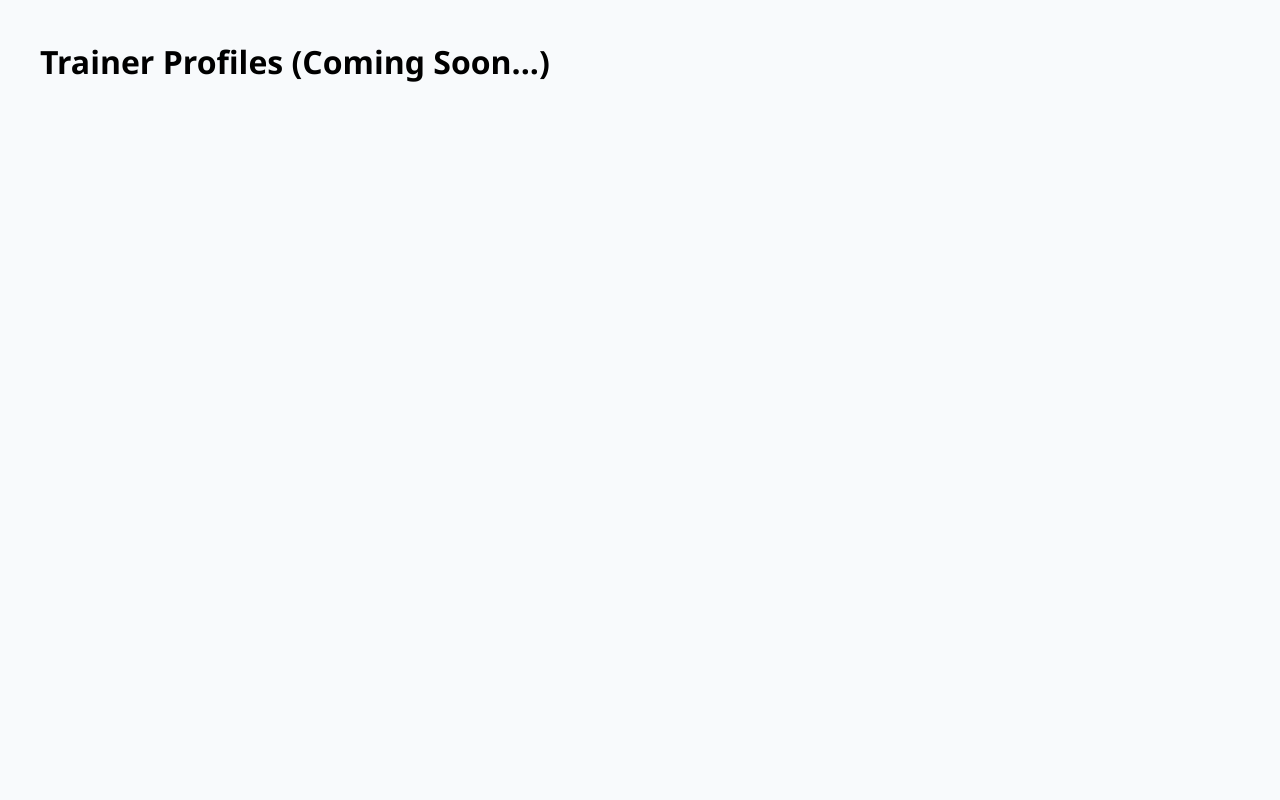
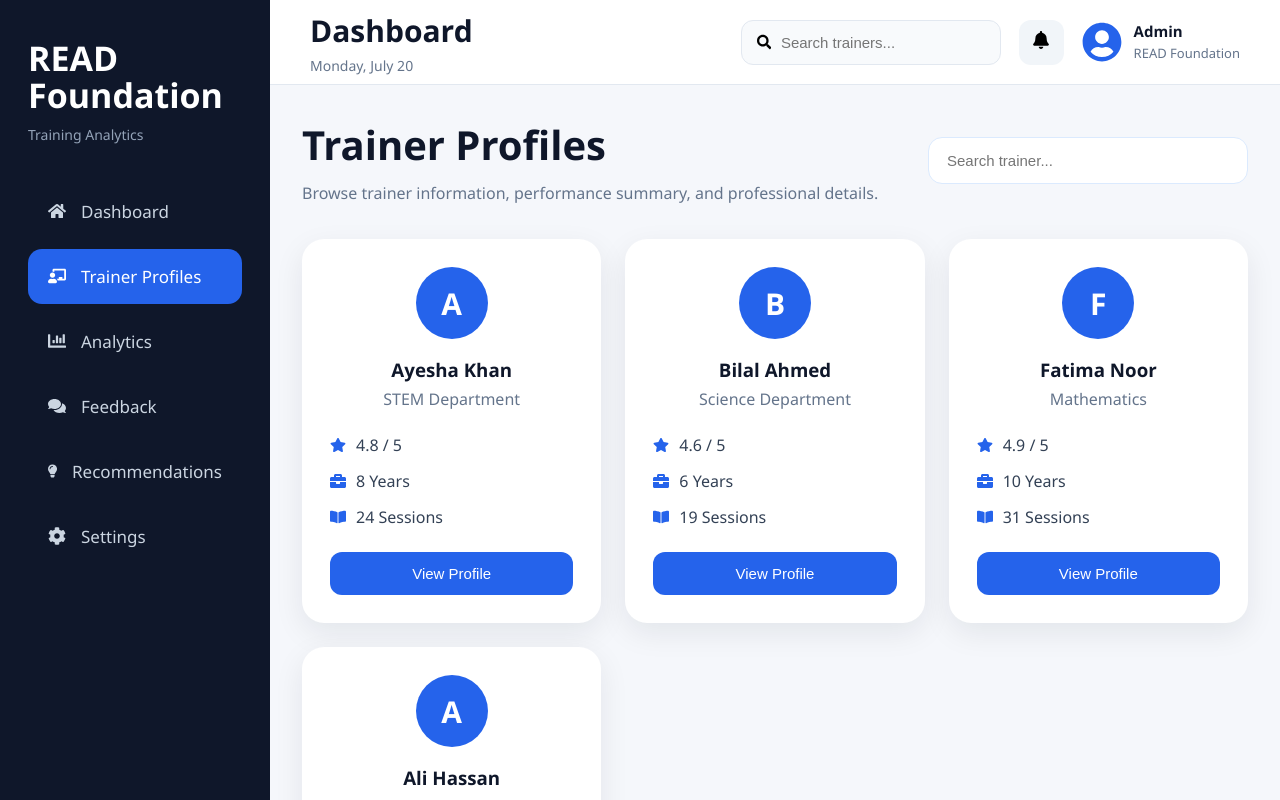
Before and after one commit to 231244-lgtm/AI-Training-Analytics-System, a React app: page /trainer-profiles in a window 1280 px wide. Shown: the top 800 px of the page. Built offline with nearby package versions, Linux system fonts and the light colour scheme; the HTML template or start-up script is replaced by a standard one.

Commit message:
feat: add trainer profiles module

```diff
--- /dev/null
+++ b/src/components/TrainerCard.jsx
@@ -0,0 +1,56 @@
+import {
+  FaStar,
+  FaBriefcase,
+  FaBookOpen,
+} from "react-icons/fa";
+
+import "../styles/TrainerCard.css";
+
+function TrainerCard({
+  name,
+  department,
+  rating,
+  experience,
+  sessions,
+}) {
+  return (
+    <div className="trainer-card">
+
+      <div className="trainer-avatar">
+        {name.charAt(0)}
+      </div>
+
+      <h3>{name}</h3>
+
+      <p className="department">
+        {department}
+      </p>
+
+      <div className="trainer-info">
+
+        <div>
+          <FaStar />
+          <span>{rating}</span>
+        </div>
+
+        <div>
+          <FaBriefcase />
+          <span>{experience}</span>
+        </div>
+
+        <div>
+          <FaBookOpen />
+          <span>{sessions}</span>
+        </div>
+
+      </div>
+
+      <button className="profile-btn">
+        View Profile
+      </button>
+
+    </div>
+  );
+}
+
+export default TrainerCard;
--- a/src/pages/TrainerProfiles.jsx
+++ b/src/pages/TrainerProfiles.jsx
@@ -1,8 +1,91 @@
+import Sidebar from "../components/Sidebar";
+import Navbar from "../components/Navbar";
+import TrainerCard from "../components/TrainerCard";
+
+import "../styles/TrainerProfiles.css";
+
 function TrainerProfiles() {
+  const trainers = [
+    {
+      name: "Ayesha Khan",
+      department: "STEM Department",
+      rating: "4.8 / 5",
+      experience: "8 Years",
+      sessions: "24 Sessions",
+    },
+    {
+      name: "Bilal Ahmed",
+      department: "Science Department",
+      rating: "4.6 / 5",
+      experience: "6 Years",
+      sessions: "19 Sessions",
+    },
+    {
+      name: "Fatima Noor",
+      department: "Mathematics",
+      rating: "4.9 / 5",
+      experience: "10 Years",
+      sessions: "31 Sessions",
+    },
+    {
+      name: "Ali Hassan",
+      department: "English Department",
+      rating: "4.7 / 5",
+      experience: "7 Years",
+      sessions: "22 Sessions",
+    },
+  ];
+
   return (
-    <h1 style={{ padding: "40px" }}>
-      Trainer Profiles (Coming Soon...)
-    </h1>
+    <div className="dashboard">
+
+      <Sidebar />
+
+      <div className="dashboard-content">
+
+        <Navbar />
+
+        <div className="trainer-page">
+
+          <div className="trainer-header">
+
+            <div>
+              <h1>Trainer Profiles</h1>
+
+              <p>
+                Browse trainer information, performance summary,
+                and professional details.
+              </p>
+            </div>
+
+            <input
+              type="text"
+              placeholder="Search trainer..."
+              className="search-trainer"
+            />
+
+          </div>
+
+          <div className="trainer-grid">
+
+            {trainers.map((trainer, index) => (
+              <TrainerCard
+                key={index}
+                name={trainer.name}
+                department={trainer.department}
+                rating={trainer.rating}
+                experience={trainer.experience}
+                sessions={trainer.sessions}
+              />
+            ))}
+
+          </div>
+
+        </div>
+
+      </div>
+
+    </div>
   );
 }
 
--- /dev/null
+++ b/src/styles/TrainerCard.css
@@ -0,0 +1,73 @@
+.trainer-card {
+  background: white;
+  border-radius: 22px;
+  padding: 28px;
+  text-align: center;
+  box-shadow: 0 10px 30px rgba(15, 23, 42, 0.08);
+  transition: all 0.3s ease;
+}
+
+.trainer-card:hover {
+  transform: translateY(-6px);
+  box-shadow: 0 18px 40px rgba(15, 23, 42, 0.12);
+}
+
+.trainer-avatar {
+  width: 72px;
+  height: 72px;
+  margin: auto;
+  border-radius: 50%;
+  background: #2563eb;
+  color: white;
+  font-size: 30px;
+  font-weight: bold;
+  display: flex;
+  justify-content: center;
+  align-items: center;
+}
+
+.trainer-card h3 {
+  margin-top: 18px;
+  color: #0f172a;
+}
+
+.department {
+  color: #64748b;
+  margin-top: 6px;
+  margin-bottom: 24px;
+}
+
+.trainer-info {
+  display: flex;
+  flex-direction: column;
+  gap: 14px;
+  text-align: left;
+  margin-bottom: 24px;
+}
+
+.trainer-info div {
+  display: flex;
+  align-items: center;
+  gap: 10px;
+  color: #334155;
+}
+
+.trainer-info svg {
+  color: #2563eb;
+}
+
+.profile-btn {
+  width: 100%;
+  padding: 13px;
+  border: none;
+  border-radius: 12px;
+  background: #2563eb;
+  color: white;
+  font-size: 15px;
+  cursor: pointer;
+  transition: 0.3s;
+}
+
+.profile-btn:hover {
+  background: #1d4ed8;
+}
--- /dev/null
+++ b/src/styles/TrainerProfiles.css
@@ -0,0 +1,53 @@
+.trainer-page {
+  padding: 32px;
+}
+
+.trainer-header {
+  display: flex;
+  justify-content: space-between;
+  align-items: center;
+  margin-bottom: 35px;
+  gap: 20px;
+}
+
+.trainer-header h1 {
+  font-size: 40px;
+  color: #0f172a;
+}
+
+.trainer-header p {
+  margin-top: 10px;
+  color: #64748b;
+}
+
+.search-trainer {
+  width: 320px;
+  padding: 14px 18px;
+  border-radius: 14px;
+  border: 1px solid #dbeafe;
+  outline: none;
+  font-size: 15px;
+}
+
+.search-trainer:focus {
+  border-color: #2563eb;
+}
+
+.trainer-grid {
+  display: grid;
+  grid-template-columns: repeat(auto-fit, minmax(260px, 1fr));
+  gap: 24px;
+}
+
+@media (max-width: 900px) {
+
+  .trainer-header {
+    flex-direction: column;
+    align-items: flex-start;
+  }
+
+  .search-trainer {
+    width: 100%;
+  }
+
+}
```
